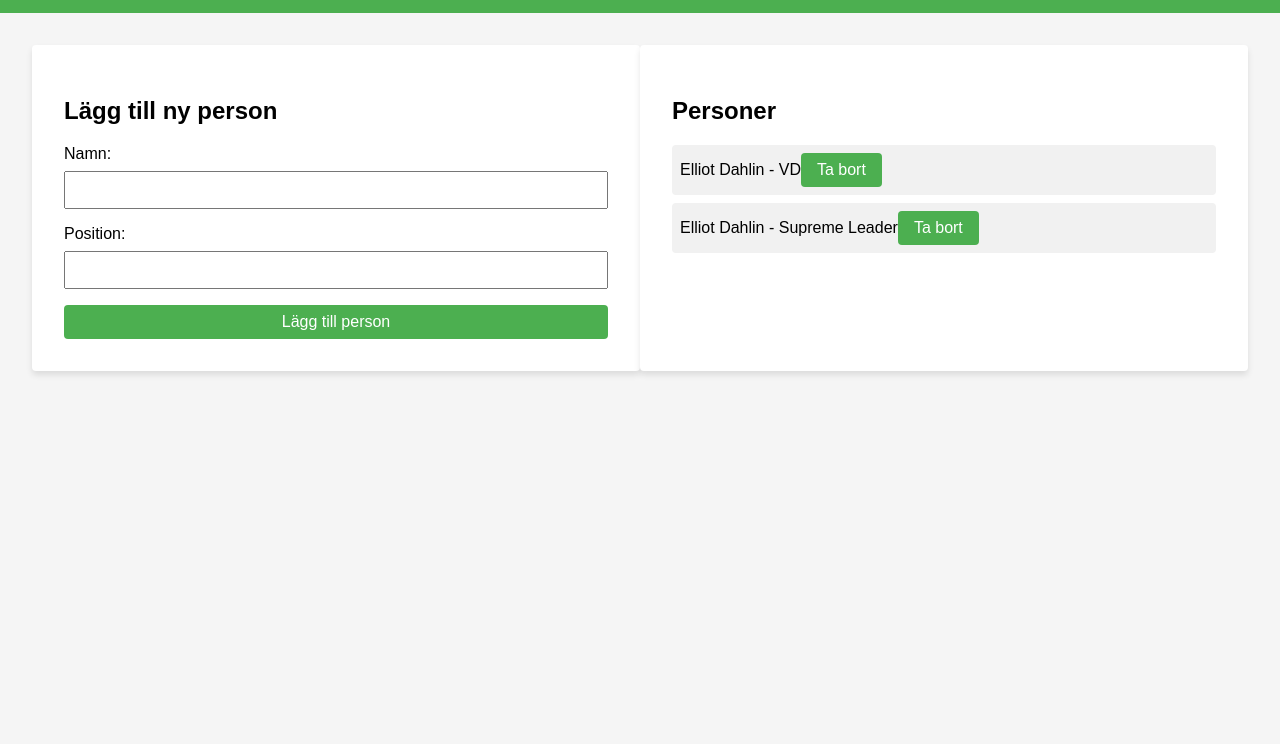
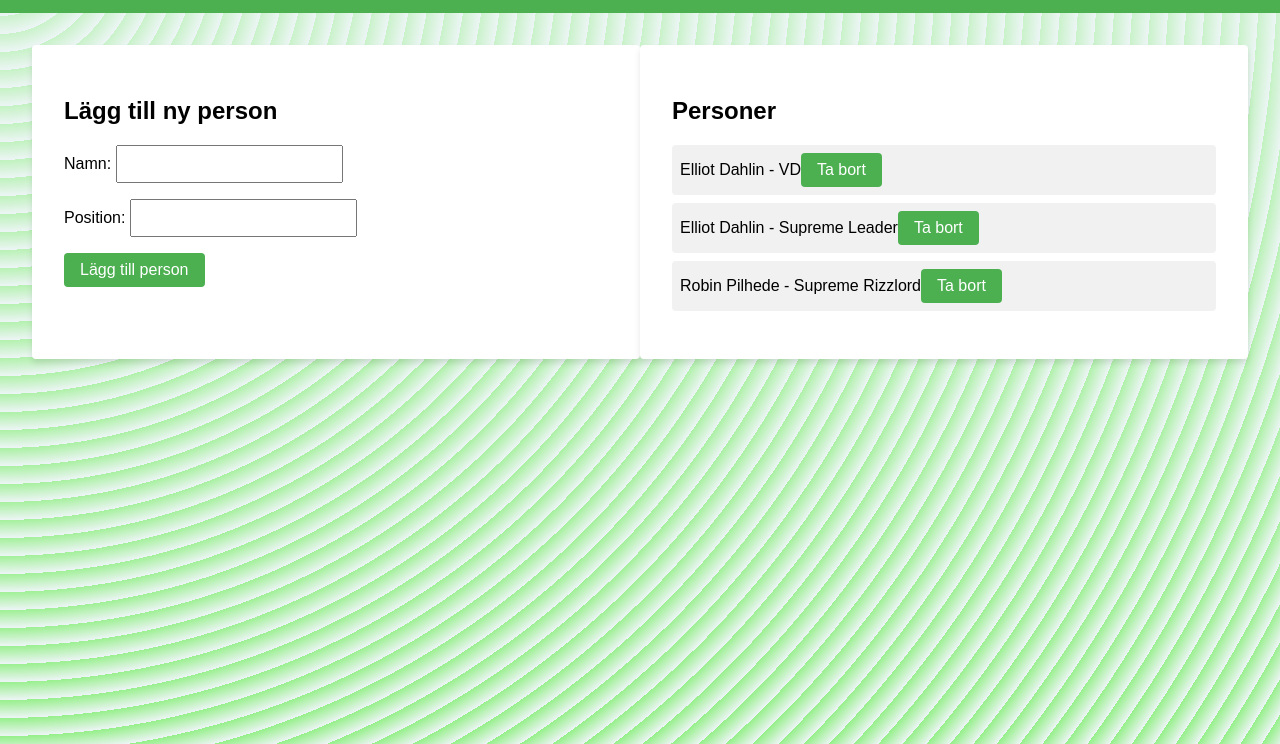
Before and after one commit to ElliotDahlin/html-css-java, a website: page inlämning1/hemsida.html in a window 1280 px wide. Shown: the part 56-800 px from the top of the page. Drawn offline with Linux system fonts and the light colour scheme.

Commit message:
Ny uppdatering

```diff
--- a/inlämning1/hemsida.css
+++ b/inlämning1/hemsida.css
@@ -3,6 +3,35 @@ body {
   margin: 0;
   padding: 0;
   background-color: #f5f5f5;
+  background-color: #e6f6f7;
+
+}
+
+body {
+  font-family: Arial, sans-serif;
+  margin: 0;
+  padding: 0;
+  background-color: #f5f5f5;
+}
+
+.bakgrundsbild {
+  position: absolute;
+  z-index: -1;
+  top: 0;
+  left: 0;
+  width: 100%;
+  height: 100%;
+  background-color: #e6f6f7;
+  opacity: 0.5;
+  background-image: repeating-radial-gradient(circle at 0 0, transparent 0, #e6f6f7 18px), repeating-linear-gradient(#36eb1e55, #36eb1e);
+}
+
+header,
+main,
+.form-container,
+.list-container {
+  position: relative;
+  z-index: 1;
 }
 
 header {
@@ -71,3 +100,72 @@ li {
   border-radius: 4px;
   margin-bottom: 0.5rem;
 }
+
+
+
+header {
+  background-color: #4caf50;
+  padding: 1rem;
+  text-align: center;
+}
+
+header h1 {
+  color: white;
+  margin: 0;
+}
+
+main {
+  display: flex;
+  justify-content: space-around;
+  padding: 2rem;
+}
+
+.form-container,
+.list-container {
+  background-color: white;
+  border-radius: 4px;
+  padding: 2rem;
+  box-shadow: 0 4px 6px rgba(0, 0, 0, 0.1);
+  width: 45%;
+}
+
+form {
+  display: flex;
+  flex-direction: column;
+}
+
+label {
+  margin-bottom: 0.5rem;
+}
+
+input {
+  margin-bottom: 1rem;
+  padding: 0.5rem;
+  font-size: 1rem;
+}
+
+button {
+  background-color: #4caf50;
+  color: white;
+  padding: 0.5rem 1rem;
+  font-size: 1rem;
+  border-radius: 4px;
+  border: none;
+  cursor: pointer;
+}
+
+button:hover {
+  background-color: #3d8f40;
+}
+
+ul {
+  list-style-type: none;
+  padding: 0;
+}
+
+li {
+  padding: 0.5rem;
+  background-color: #f1f1f1;
+  border-radius: 4px;
+  margin-bottom: 0.5rem;
+}
--- a/inlämning1/hemsida.html
+++ b/inlämning1/hemsida.html
@@ -11,17 +11,24 @@
         <h1>Företagsregister</h1>
     </header>
 
+    <div class="bakgrundsbild"></div>
     <main>
         <section class="form-container">
             <h2>Lägg till ny person</h2>
             <form id="person-form">
-                <label for="name">Namn:</label>
-                <input type="text" id="name" name="name" required>
+                <div class="form-group">
+                    <label for="name">Namn:</label>
+                    <input type="text" id="name" name="name" required>
+                </div>
 
-                <label for="position">Position:</label>
-                <input type="text" id="position" name="position" required>
+                <div class="form-group">
+                    <label for="position">Position:</label>
+                    <input type="text" id="position" name="position" required>
+                </div>
 
-                <button type="submit">Lägg till person</button>
+                <div class="form-group">
+                    <button type="submit">Lägg till person</button>
+                </div>
             </form>
         </section>
 
--- a/inlämning1/hemsida.js
+++ b/inlämning1/hemsida.js
@@ -57,7 +57,7 @@ document.addEventListener('DOMContentLoaded', () => {
     await fetch('updateData', {
       method: 'POST',
       headers: {
-        'Content-Type': 'application/json',
+        'Content-Type': 'applicatwion/json',
       },
       body: JSON.stringify(data),
     });
--- a/inlämning1/hemsida.json
+++ b/inlämning1/hemsida.json
@@ -6,5 +6,9 @@
   {
     "name": "Elliot Dahlin",
     "position": "Supreme Leader"
+  },
+  {
+    "name": "Robin Pilhede",
+    "position": "Supreme Rizzlord"
   }
 ]
```
